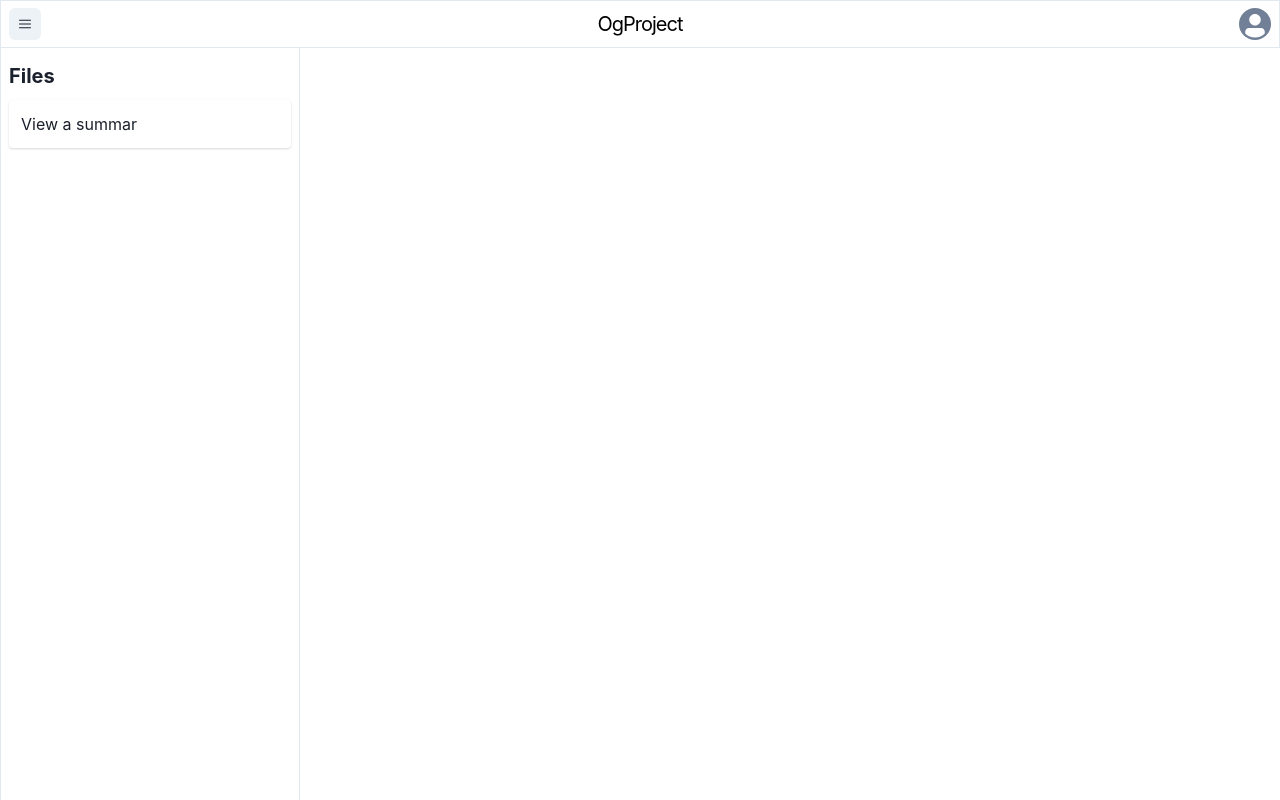
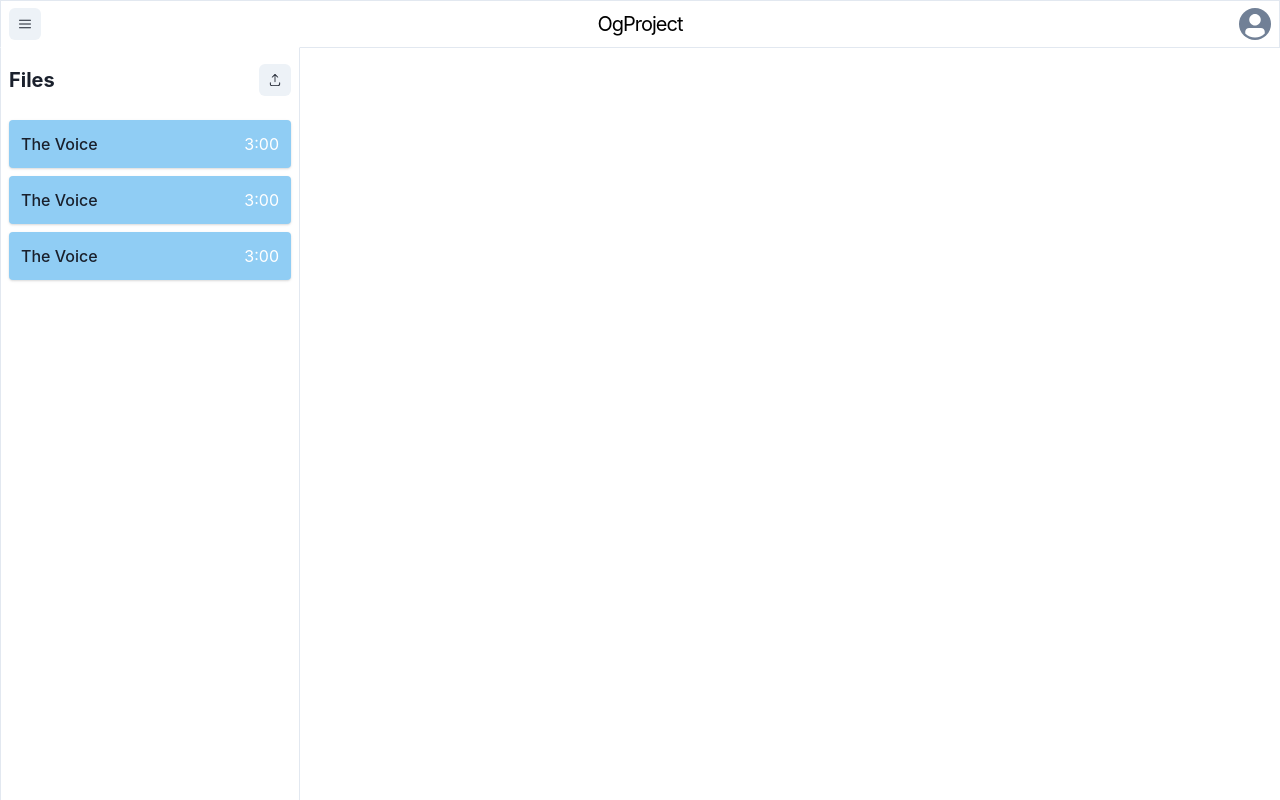
Before and after one commit to garvsl/blurrynoise, a React (Vite) app: page /project/1 in a window 1280 px wide. Both pictures are taken after a click on the button 25 px from the left and 24 px from the top of the page. Built offline with nearby package versions, Linux system fonts and the light colour scheme.

Commit message:
fix drawer

```diff
--- /dev/null
+++ b/src/components/Project/File.tsx
@@ -0,0 +1,22 @@
+import {
+  Card,
+  CardBody,
+  CardHeader,
+  Flex,
+  Spacer,
+  Text,
+} from "@chakra-ui/react";
+
+export default function File({ title, length }: any) {
+  return (
+    <Card bg={"blue.200"} size={"sm"}>
+      <CardHeader>
+        <Flex>
+          <Text fontWeight={"medium"}>{title}</Text>
+          <Spacer />
+          <Text color={"white"}>{length}</Text>
+        </Flex>
+      </CardHeader>
+    </Card>
+  );
+}
--- a/src/components/Project/FileDrawer.tsx
+++ b/src/components/Project/FileDrawer.tsx
@@ -1,34 +1,9 @@
-import {
-  useDisclosure,
-  Button,
-  Drawer,
-  DrawerOverlay,
-  DrawerContent,
-  DrawerCloseButton,
-  DrawerHeader,
-  DrawerBody,
-  Stack,
-  FormLabel,
-  Input,
-  InputGroup,
-  InputLeftAddon,
-  InputRightAddon,
-  Select,
-  Textarea,
-  DrawerFooter,
-  Box,
-  IconButton,
-  Flex,
-  Heading,
-  Card,
-  CardBody,
-  Text,
-  CardHeader,
-} from "@chakra-ui/react";
+import { IconButton, Flex, Heading, Spacer } from "@chakra-ui/react";
 import { motion } from "framer-motion";
-import React from "react";
 import { RxHamburgerMenu } from "react-icons/rx";
+import { RxUpload } from "react-icons/rx";
 import { useProject } from "../../hooks/ProjectProvider";
+import File from "./File";
 
 export default function FileDrawer() {
   const { getDisclosureProps, setHidden, hidden, isOpen } = useProject();
@@ -45,7 +20,6 @@ export default function FileDrawer() {
         borderWidth: "1px",
         borderTop: "1px solid white",
         marginTop: "-1px",
-        zIndex: -1,
         overflow: "hidden",
         whiteSpace: "nowrap",
         position: "relative",
@@ -54,18 +28,20 @@ export default function FileDrawer() {
         top: "0",
       }}
     >
-      <Flex
-        direction="column"
-        gap={"12px"}
-        paddingX={"8px"}
-        paddingTop={"16px"}
-      >
-        <Heading size={"md"}>Files</Heading>
-        <Card size={"sm"}>
-          <CardHeader>
-            <Text>View a summar</Text>
-          </CardHeader>
-        </Card>
+      <Flex direction="column" gap={"8px"} paddingX={"8px"} paddingTop={"16px"}>
+        <Flex marginBottom={"16px"} alignItems={"center"}>
+          <Heading size={"md"}>Files</Heading>
+          <Spacer />
+          <IconButton
+            zIndex={"99"}
+            size={"sm"}
+            icon={<RxUpload />}
+            aria-label={""}
+          />
+        </Flex>
+        <File title={"The Voice"} length={"3:00"} />
+        <File title={"The Voice"} length={"3:00"} />
+        <File title={"The Voice"} length={"3:00"} />
       </Flex>
     </motion.div>
   );
```
Also changed, not shown: src/components/Project/Files.tsx (added).
